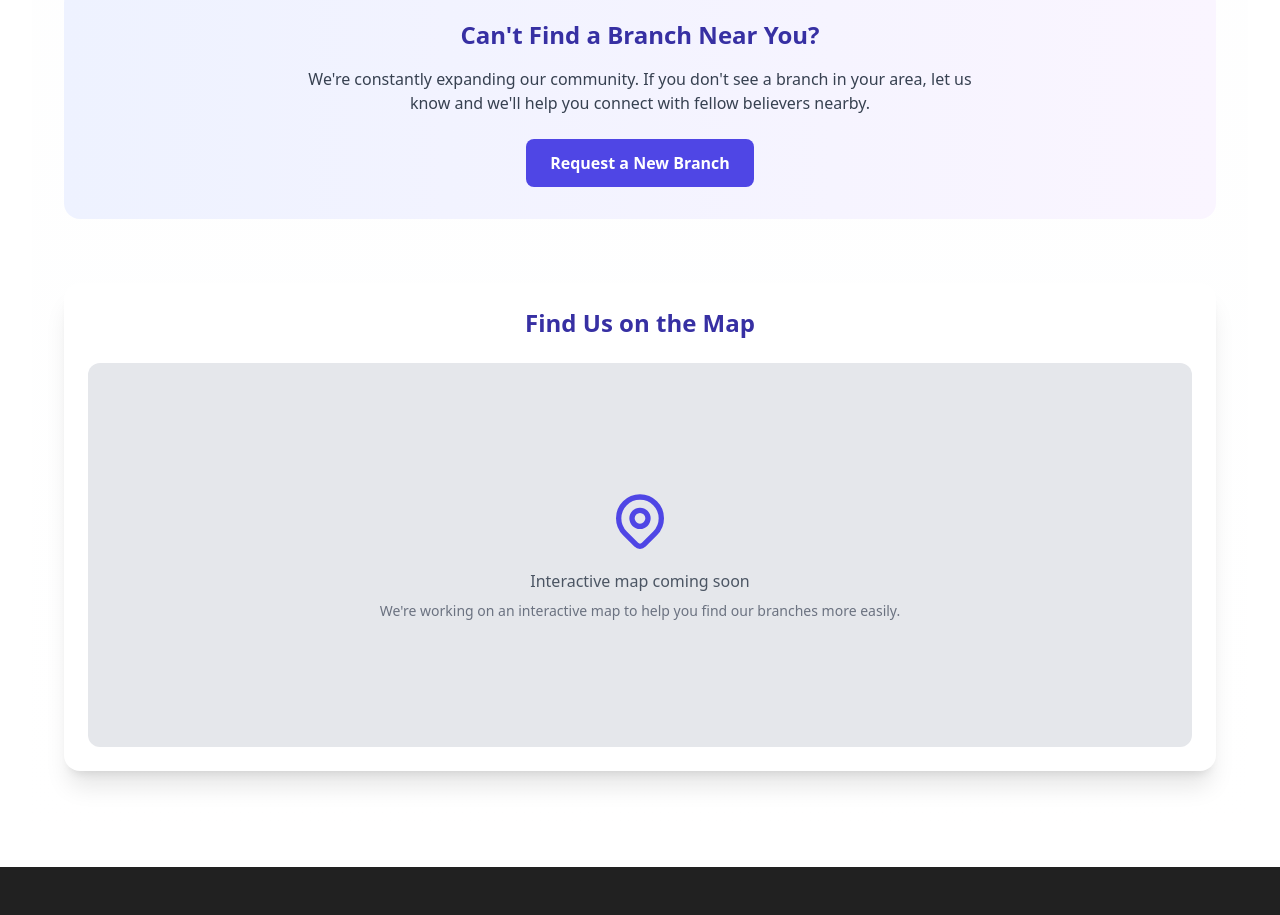
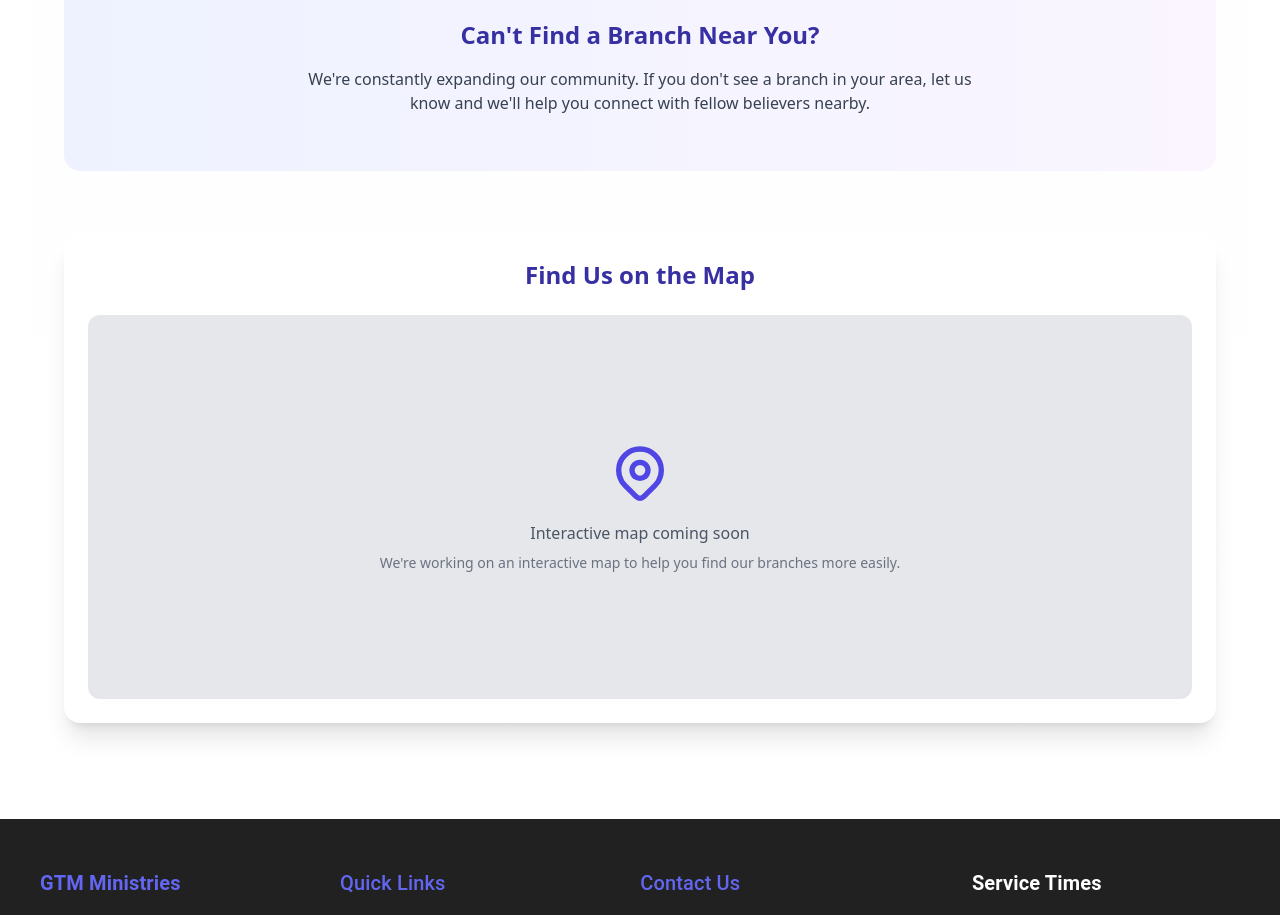
Before and after one commit to gitcat456/f_finalgtm, a React (Vite) app: page /locations in a window 1280 px wide. Shown: the part 3840-4755 px from the top of the page. Built offline with nearby package versions, Linux system fonts and the light colour scheme.

Commit message:
ninor us fixes

```diff
--- a/src/pages/Locations.jsx
+++ b/src/pages/Locations.jsx
@@ -134,9 +134,9 @@
             <p className="text-gray-700 max-w-2xl mx-auto mb-6">
               We're constantly expanding our community. If you don't see a branch in your area, let us know and we'll help you connect with fellow believers nearby.
             </p>
-            <button className="bg-indigo-600 text-white px-6 py-3 rounded-lg font-semibold hover:bg-indigo-700 transition">
+            {/*<button className="bg-indigo-600 text-white px-6 py-3 rounded-lg font-semibold hover:bg-indigo-700 transition">
               Request a New Branch
-            </button>
+            </button>*/}
           </div>
 
           {/* Map Section */}
```
